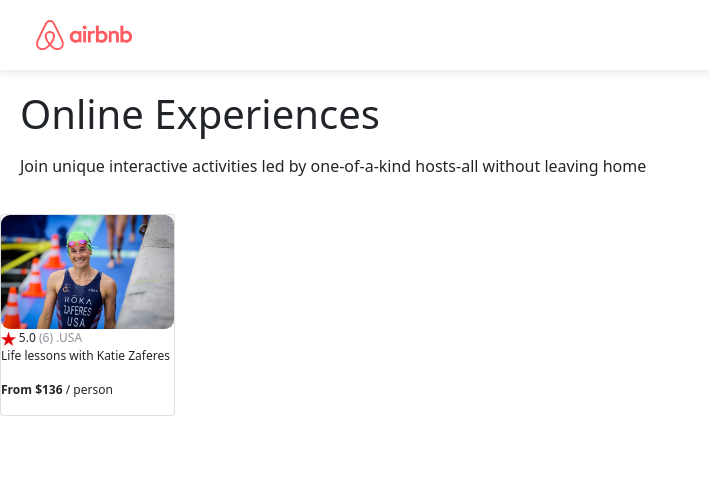
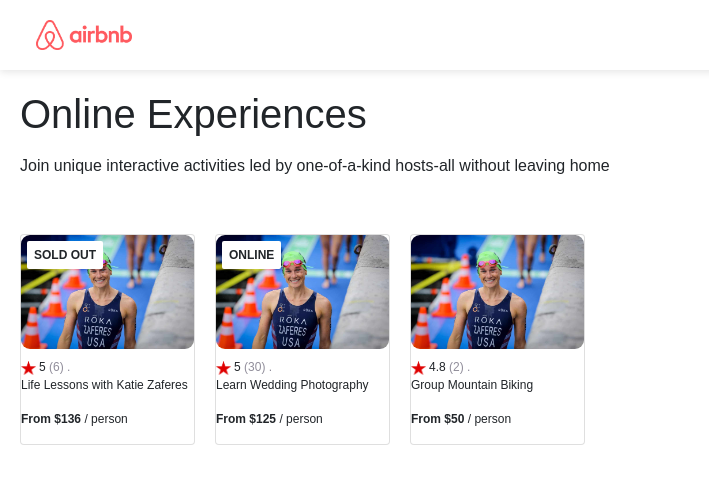
Before and after one commit to ZouZou/react-tutorial, a React (Create React App) app: page / in a window 1280 px wide. Shown: the top 484 px of the page, without its empty margins (0-709 px from the left). Built offline with nearby package versions, Linux system fonts and the light colour scheme.

Commit message:
cards are generated from data.js

```diff
--- a/src/App.js
+++ b/src/App.js
@@ -8,8 +8,12 @@
 import NavBar from "./components/AirBnb_Experiences/Navbar";
 import Hero from "./components/AirBnb_Experiences/Hero";
 import Card from "./components/AirBnb_Experiences/Card";
+import data from "./data";
 
 function App() {
+  const cards = data.map((item) => {
+    return <Card key={item.id} {...item} />;
+  });
   return (
     <div>
       {/* <NavBar />
@@ -18,7 +22,14 @@
       <Footer /> */}
       <NavBar />
       <Hero />
-      <Card rating="5.0" reviewCount={6} country="USA" title="Life lessons with Katie Zaferes" price={136} />
+      <section className="cards-list">{cards}</section>
+      {/* <Card
+        rating="5.0"
+        reviewCount={6}
+        country="USA"
+        title="Life lessons with Katie Zaferes"
+        price={136}
+      /> */}
     </div>
   );
 }
--- a/src/components/AirBnb_Experiences/Card.js
+++ b/src/components/AirBnb_Experiences/Card.js
@@ -3,17 +3,24 @@
 import star from '../../images/star.png'
 
 export default function Card(props) {
+    let badgeText
+    if (props.openSpots === 0) {
+        badgeText = "SOLD OUT"
+    } else if (props.location === "Online") {
+        badgeText = "ONLINE"
+    }
     return (
         <div className="card">
+            {badgeText && <div className="card--badge">{badgeText}</div>}
             <img src={KatieZaferes} className="card--image" />
             <div className="card-stats">
                 <img src={star} className="card--star" />
-                <span> {props.rating}</span>
-                <span className="gray"> ({props.reviewCount}) .</span>
+                <span> {props.stats.rating}</span>
+                <span className="gray"> ({props.stats.reviewCount}) .</span>
                 <span className="gray">{props.country}</span>
             </div>
-            <p>{props.title}</p>
-            <p><span className="bold">From ${props.price}</span> / person</p>
+            <p className="card--title">{props.title}</p>
+            <p className="card--title"><span className="bold">From ${props.price}</span> / person</p>
         </div>
     )
 }
--- a/src/components/AirBnb_Experiences/style.css
+++ b/src/components/AirBnb_Experiences/style.css
@@ -4,6 +4,7 @@
 
 body {
     margin: 0;
+    font-family: 'Poppins', sans-serif;
 }
 
 nav {
@@ -13,12 +14,12 @@
     box-shadow: 0px 2.98256px 7.4564px rgba(0, 0, 0, 0.1);
 }
 
-.gray {
-    color: #918E98;
+.bold {
+    font-weight: bold;
 }
 
-.bold {
-    font-weight: bold;
+.gray {
+    color: #918E9B;
 }
 
 .nav--logo {
@@ -43,18 +44,36 @@
     margin-bottom: 16px;
 }
 
-.hero-text {
+.hero--text {
     margin-top: 0;
+}
+
+.cards-list {
+    display: flex;
+    flex-wrap: nowrap;
+    gap: 20px;
+    overflow-x: auto;
 }
 
 .card {
     width: 175px;
     font-size: 12px;
+    flex: 0 0 auto;         /* ADD */
+    display: flex;          /* ADD */
+    flex-direction: column; /* ADD */
+    position: relative;
 }
 
 .card--image {
     width: 100%;
     border-radius: 9px;
+    margin-bottom: 9px;
+}
+
+/* ADD */
+.card--title {
+    overflow: hidden;
+    text-overflow: ellipsis;
 }
 
 .card--stats {
@@ -65,3 +84,18 @@
 .card--star {
     height: 14px;
 }
+
+/* ADD */
+.card--price {
+    margin-top: auto;
+}
+
+.card--badge {
+    position: absolute;
+    top: 6px;
+    left: 6px;
+    background-color: white;
+    padding: 5px 7px;
+    border-radius: 2px;
+    font-weight: bold;
+}
--- /dev/null
+++ b/src/data.js
@@ -0,0 +1,41 @@
+export default [
+    {
+        id: 1,
+        title: "Life Lessons with Katie Zaferes",
+        description: "I will share with you what I call \"Positively Impactful Moments of Disappointment.\" Throughout my career, many of my highest moments only came after setbacks and losses. But learning from those difficult moments is what gave me the ability to rise above them and reach my goals.",
+        price: 136,
+        coverImg: "katie-zaferes.png",
+        stats: {
+            rating: 5.0,
+            reviewCount: 6
+        },
+        location: "Online",
+        openSpots: 0,
+    },
+    {
+        id: 2,
+        title: "Learn Wedding Photography",
+        description: "Interested in becoming a wedding photographer? For beginner and experienced photographers alike, join us in learning techniques required to leave the happy couple with memories that'll last a lifetime.",
+        price: 125,
+        coverImg: "wedding-photography.png",
+        stats: {
+            rating: 5.0,
+            reviewCount: 30
+        },
+        location: "Online",
+        openSpots: 27,
+    },
+    {
+        id: 3,
+        title: "Group Mountain Biking",
+        description: "Experience the beautiful Norwegian landscape and meet new friends all while conquering rugged terrain on your mountain bike. (Bike provided!)",
+        price: 50,
+        coverImg: "mountain-bike.png",
+        stats: {
+            rating: 4.8,
+            reviewCount: 2
+        },
+        location: "Norway",
+        openSpots: 3,
+    }
+]
```
